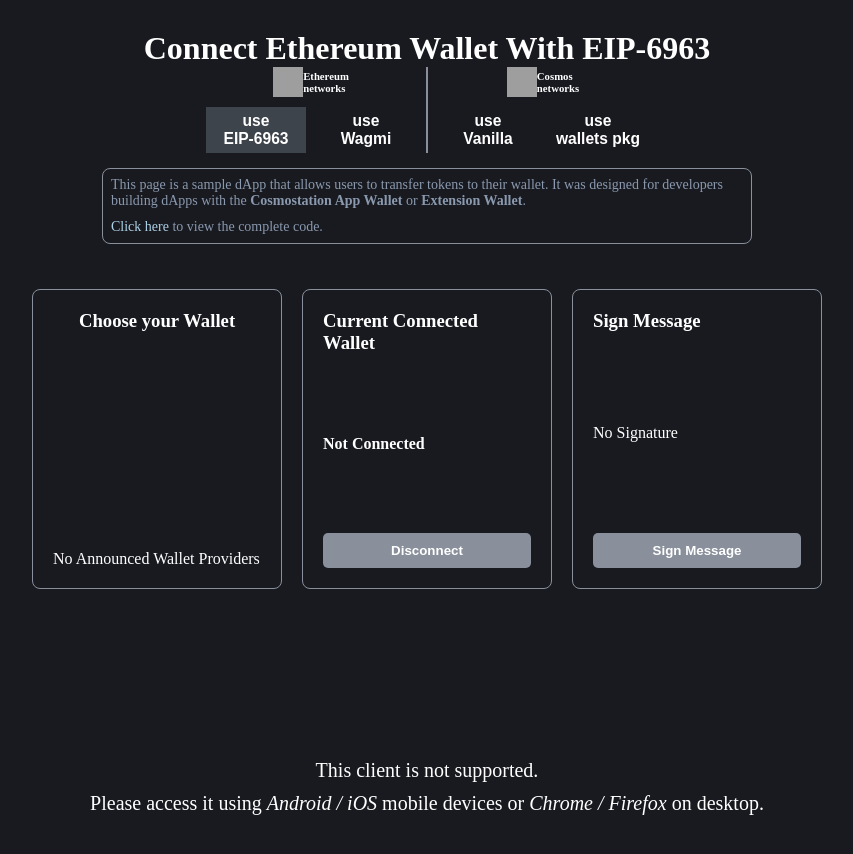
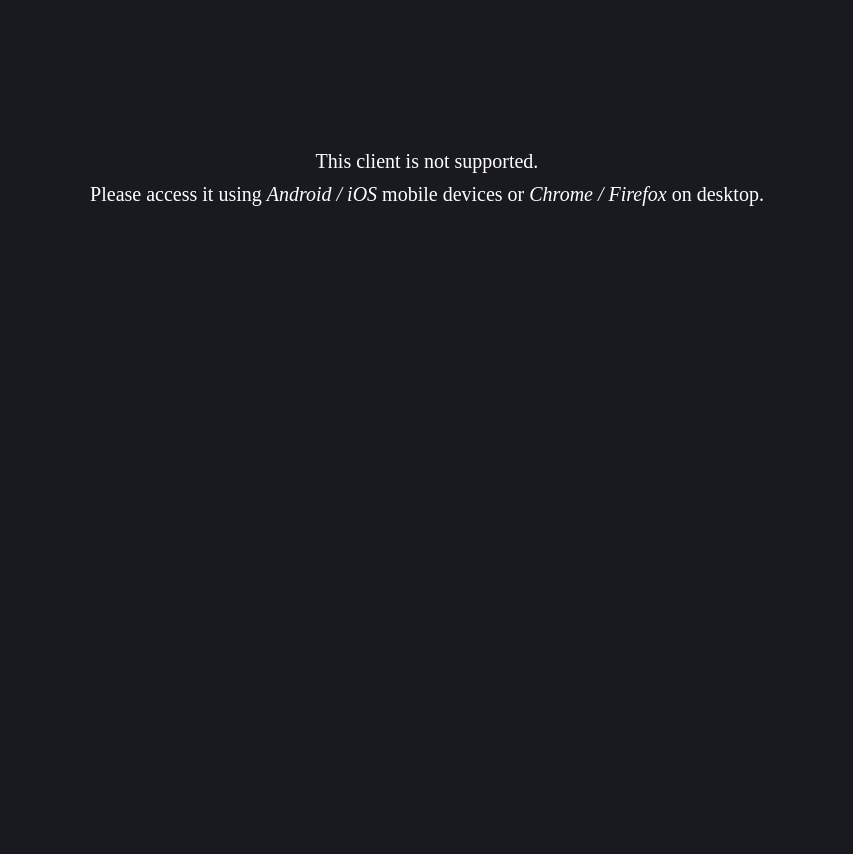
Before and after one commit to cosmostation/cosmostation-app-injection-example, a React (Vite) app: page / in a window 1280 px wide. Shown: the top 854 px of the page, without its empty margins (213-1066 px from the left). After the commit the page ends 800 px from the top, so only its background shows below. Built offline with nearby package versions, Linux system fonts and the light colour scheme; grey boxes are pictures that could not be loaded; what wagmi would draw is missing.

Commit message:
style: 헤더 마진 추가 및 내용 컨테이너 여백 조정, 불필요한 공지 제거

```diff
--- a/src/App.module.scss
+++ b/src/App.module.scss
@@ -5,6 +5,10 @@
   flex-direction: column;
   align-items: center;
   padding: 30px 20px 20px;
+}
+
+.header {
+  margin-bottom: 20px;
 }
 
 .title {
@@ -94,6 +98,8 @@
   column-gap: 10px;
 
   overflow: auto;
+
+  margin: 20px 0;
 }
 
 .chainCategory {
--- a/src/App.tsx
+++ b/src/App.tsx
@@ -14,7 +14,6 @@
 import EthereumImage from "./assets/images/ethereum.png";
 import CosmosImage from "./assets/images/cosmos.png";
 
-// NOTE 로컬호스트로 접근했을때, 웹,앱 정상 동작, 로컬네트워크로 접근했을때, 웹 몇몇 지갑 리스팅X, 앱또한 마찬가지
 const queryClient = new QueryClient();
 
 const connectType = {
@@ -27,13 +26,12 @@
 const title = {
   "eip-6963": "Connect Ethereum Wallet With EIP-6963",
   wagmi: "Connect Ethereum Wallet With Wagmi",
-  "vanilla-cosmos": "Connect Cosmos Wallets with Vanilla",
-  "@cosmostation/wallets": "Connect Cosmos Wallets with @cosmostation/wallets",
+  "vanilla-cosmos": "Connect Cosmos Wallet with Vanilla",
+  "@cosmostation/wallets": "Connect Cosmos Wallet with @cosmostation/wallets",
 };
 
 type ConnectType = (typeof connectType)[keyof typeof connectType];
 
-// TODO 디자인 작업
 const App: React.FC = () => {
   const { isInstalled, downloadUrl } = useCosmostation();
   const { isMobile, isAndroid, isiOS } = useUserAgent();
@@ -59,10 +57,56 @@
     [downloadUrl, isAndroid, isiOS]
   );
 
+  if (!isInstalled && !downloadUrl) {
     return (
-    // TODO 설치여부, ua에 따라 분기처리 필요.
+      <div className={styles.warning}>
+        <p>This client is not supported.</p>
+        <p>
+          Please access it using <i>Android / iOS</i> mobile devices or&nbsp;
+          <i>Chrome / Firefox</i> on desktop.
+        </p>
+      </div>
+    );
+  }
+
+  if (!isInstalled && !!downloadUrl && isMobile) {
+    return (
+      <div className={styles.warning}>
+        <p>
+          This page is accessible via the Cosmostation App Wallet or desktop web
+          page.
+        </p>
+        <p>
+          <a
+            href="#none"
+            onClick={() => onLaunchApp(window.location.href)}
+            className={styles.link}
+          >
+            Click here
+          </a>
+          &nbsp;to launch the dApp within the Cosmostation App Wallet.
+        </p>
+      </div>
+    );
+  }
+
+  if (!isInstalled && !!downloadUrl && !isMobile) {
+    return (
+      <div className={styles.warning}>
+        <p>The Cosmostation Wallet Extension is missing.</p>
+        <p>
+          <a href={downloadUrl} className={styles.link} target="_blank">
+            Click here
+          </a>
+          &nbsp;to install, then refresh the page to continue.
+        </p>
+      </div>
+    );
+  }
+
+  return (
     <div className={styles.container}>
-      <h1>{title[activeType]}</h1>
+      <h1 className={styles.header}>{title[activeType]}</h1>
 
       <div className={styles.connectTypeButtonWrapper}>
         <div className={styles.chainCategory}>
@@ -155,14 +199,11 @@
         </CosmosProvider>
       )}
 
-      {isInstalled && (
-        <>
-          <h2 className={styles.title}>Cosmos Wallets</h2>
       <div className={styles.notice}>
         <p>
           This page is a sample dApp that allows users to transfer tokens to
-              their wallet. It was designed for developers building dApps with
-              the <b>Cosmostation App Wallet</b> or <b>Extension Wallet</b>.
+          their wallet. It was designed for developers building dApps with the{" "}
+          <b>Cosmostation App Wallet</b> or <b>Extension Wallet</b>.
         </p>
         <p>
           <a
@@ -175,46 +216,6 @@
           &nbsp;to view the complete code.
         </p>
       </div>
-        </>
-      )}
-      {!isInstalled && !downloadUrl && (
-        <div className={styles.warning}>
-          <p>This client is not supported.</p>
-          <p>
-            Please access it using <i>Android / iOS</i> mobile devices or&nbsp;
-            <i>Chrome / Firefox</i> on desktop.
-          </p>
-        </div>
-      )}
-      {!isInstalled && !!downloadUrl && isMobile && (
-        <div className={styles.warning}>
-          <p>
-            This page is accessible via the Cosmostation App Wallet or desktop
-            web page.
-          </p>
-          <p>
-            <a
-              href="#none"
-              onClick={() => onLaunchApp(window.location.href)}
-              className={styles.link}
-            >
-              Click here
-            </a>
-            &nbsp;to launch the dApp within the Cosmostation App Wallet.
-          </p>
-        </div>
-      )}
-      {!isInstalled && !!downloadUrl && !isMobile && (
-        <div className={styles.warning}>
-          <p>The Cosmostation Wallet Extension is missing.</p>
-          <p>
-            <a href={downloadUrl} className={styles.link} target="_blank">
-              Click here
-            </a>
-            &nbsp;to install, then refresh the page to continue.
-          </p>
-        </div>
-      )}
       {/* <Logger /> */}
     </div>
   );
--- a/src/components/Cosmos/CosmostationWalletsPkg/index.tsx
+++ b/src/components/Cosmos/CosmostationWalletsPkg/index.tsx
@@ -15,8 +15,6 @@
 
 const CosmostationWalletsPkg: React.FC = () => {
   const { isMobile, isChrome, isFirefox } = useUserAgent();
-
-  console.log("🚀 ~ isMobile:", isMobile);
 
   const chain = chains[0];
 
@@ -166,8 +164,6 @@
 
   useEffect(() => {
     // NOTE 모바일일 경우 window.keplr에도 cosmostation의 프로바이더를 인젝트해서 사용중이기 때문에 같은 프로바이더가 중복리스팅되지 않도록 작업.
-
-    // FIXME 이거 바로 true가 뜨는게 아니라 시간차로 true로 바뀌어서 수정이 필요함.
     if (isChrome || isFirefox) {
       registerKeplrWallet();
     }
@@ -178,27 +174,8 @@
     }
   }, [cosmosWallets, isChrome, isFirefox, isMobile, selectWallet]);
 
-  // TODO 모바일인 경우에는 useEffect로 바로 연결되도록 작업.
-
   return (
     <>
-      <div className={styles.notice}>
-        <p>
-          This page is a sample dApp that allows users to transfer tokens to
-          their wallet. It was designed for developers building dApps with the{" "}
-          <b>Cosmostation App Wallet</b> or <b>Extension Wallet</b>.
-        </p>
-        <p>
-          <a
-            className={styles.link}
-            href="https://github.com/cosmostation/cosmostation-app-injection-example"
-            target="_blank"
-          >
-            Click here
-          </a>
-          &nbsp;to view the complete code.
-        </p>
-      </div>
       <div className={styles.container}>
         <div className={styles.contentsContainer}>
           <h3 className={styles.title}>Choose your Wallet</h3>
--- a/src/components/Cosmos/Vanilla/index.tsx
+++ b/src/components/Cosmos/Vanilla/index.tsx
@@ -59,24 +59,6 @@
 
   return (
     <>
-      <div className={styles.notice}>
-        <p>
-          This page is a sample dApp that allows users to transfer tokens to
-          their wallet. It was designed for developers building dApps with the{" "}
-          <b>Cosmostation App Wallet</b> or <b>Extension Wallet</b>.
-        </p>
-        <p>
-          <a
-            className={styles.link}
-            href="https://github.com/cosmostation/cosmostation-app-injection-example"
-            target="_blank"
-          >
-            Click here
-          </a>
-          &nbsp;to view the complete code.
-        </p>
-      </div>
-
       <div className={styles.container}>
         <div className={styles.contentsContainer}>
           <h3 className={styles.title}>Choose your Wallet</h3>
--- a/src/components/Ethereum/Vanilla/index.tsx
+++ b/src/components/Ethereum/Vanilla/index.tsx
@@ -1,10 +1,13 @@
-import React, { useMemo, useState } from "react";
+import React, { useEffect, useMemo, useState } from "react";
 
 import styles from "./index.module.scss";
 import { useEthereumWallets } from "../../../hooks/useEthereumWallets";
 import WalletButton from "../../UI/WalletButton";
+import useUserAgent from "../../../hooks/useUserAgent";
 
 const VanillaEthereumConnect: React.FC = () => {
+  const { isMobile } = useUserAgent();
+
   const [selectedWallet, setSelectedWallet] = useState<EIP6963ProviderDetail>();
   const [userAccount, setUserAccount] = useState<string>("");
   const connectableWallets = useEthereumWallets();
@@ -38,23 +41,22 @@
     }
   };
 
-  // FIXME Cancel이라는 에러 메시지와 함꼐 작동 안됨.
   const signMessageWithEVMWallet = async (msg: string) => {
     if (!selectedWallet) {
-      alert("No selected wallet");
       throw new Error("No selected wallet");
     }
 
     // TODO 앱에서 개발모드로 진입시 이게 무조건 필요함. 이거 없으면 앱에서는 작동안함.
+    if (isMobile) {
       await selectedWallet.provider.request({
         method: "eth_chainId",
       });
 
-    // TODO 앱에서 개발모드로 진입시 이게 무조건 필요함. 이거 없으면 앱에서는 작동안함.
       await selectedWallet.provider.request({
         method: "wallet_switchEthereumChain",
         params: [{ chainId: "0x1" }],
       });
+    }
 
     const signature = (await selectedWallet.provider
       .request({ method: "personal_sign", params: [msg, userAccount] })
@@ -62,6 +64,12 @@
 
     return signature;
   };
+
+  useEffect(() => {
+    if (isMobile) {
+      connectWallet(connectableWallets[0]);
+    }
+  }, [connectableWallets, isMobile]);
 
   if (!connectableWallets) {
     return (
@@ -74,24 +82,6 @@
 
   return (
     <>
-      <div className={styles.notice}>
-        <p>
-          This page is a sample dApp that allows users to transfer tokens to
-          their wallet. It was designed for developers building dApps with the{" "}
-          <b>Cosmostation App Wallet</b> or <b>Extension Wallet</b>.
-        </p>
-        <p>
-          <a
-            className={styles.link}
-            href="https://github.com/cosmostation/cosmostation-app-injection-example"
-            target="_blank"
-          >
-            Click here
-          </a>
-          &nbsp;to view the complete code.
-        </p>
-      </div>
-
       <div className={styles.container}>
         <div className={styles.contentsContainer}>
           <h3 className={styles.title}>Choose your Wallet</h3>
--- a/src/components/Ethereum/Wagmi/index.tsx
+++ b/src/components/Ethereum/Wagmi/index.tsx
@@ -1,9 +1,16 @@
-import React, { useMemo, useState } from "react";
+import React, { useEffect, useMemo, useState } from "react";
 
 import styles from "./index.module.scss";
-import { useAccount, useConnect, useDisconnect, useSignMessage } from "wagmi";
+import {
+  useAccount,
+  useConnect,
+  useDisconnect,
+  useSignMessage,
+  useSwitchChain,
+} from "wagmi";
 import BrowserWalletImg from "../../../assets/images/wallet.png";
 import WalletButton from "../../UI/WalletButton";
+import useUserAgent from "../../../hooks/useUserAgent";
 
 const Wagmi: React.FC = () => {
   const {
@@ -13,15 +20,15 @@
     isConnecting,
     isDisconnected,
   } = useAccount();
+  const { isMobile } = useUserAgent();
 
   const { connectors, connectAsync } = useConnect();
-
   const { disconnect } = useDisconnect();
 
   const [signature, setSignature] = useState("");
   const [isProcessingSignMessage, setIsProcessingSignMessage] = useState(false);
 
-  const selectedConnector2 = useMemo(() => {
+  const customedSelectedConnector = useMemo(() => {
     const isInjectedWallet = selectedConnector?.name === "Injected";
 
     const name = isInjectedWallet ? "Browser Wallet" : selectedConnector?.name;
@@ -40,26 +47,18 @@
   // 지갑 관련 api훅들은 아래의 docs에서 확인 가능
   // https://wagmi.sh/react/api/hooks
   const { signMessageAsync } = useSignMessage();
+  const { switchChain } = useSwitchChain();
+
+  useEffect(() => {
+    if (isMobile) {
+      connectAsync({
+        connector: connectors[0],
+      });
+    }
+  }, [connectAsync, connectors, isMobile]);
 
   return (
     <>
-      <div className={styles.notice}>
-        <p>
-          This page is a sample dApp that allows users to transfer tokens to
-          their wallet. It was designed for developers building dApps with the{" "}
-          <b>Cosmostation App Wallet</b> or <b>Extension Wallet</b>.
-        </p>
-        <p>
-          <a
-            className={styles.link}
-            href="https://github.com/cosmostation/cosmostation-app-injection-example"
-            target="_blank"
-          >
-            Click here
-          </a>
-          &nbsp;to view the complete code.
-        </p>
-      </div>
       <div className={styles.container}>
         <div className={styles.contentsContainer}>
           <h3 className={styles.title}>Choose your Wallet</h3>
@@ -114,10 +113,10 @@
                 <div className={styles.connectedWallet}>
                   <img
                     className={styles.connectedWalletImage}
-                    src={selectedConnector2?.icon}
+                    src={customedSelectedConnector?.icon}
                   />
                   <div className={styles.walletName}>
-                    {selectedConnector2?.name}
+                    {customedSelectedConnector?.name}
                   </div>
                 </div>
                 <div className={styles.workBreak}>{address}</div>
@@ -157,6 +156,10 @@
                 try {
                   setIsProcessingSignMessage(true);
 
+                  if (isMobile) {
+                    await switchChain({ chainId: 1 });
+                  }
+
                   const signature = await signMessageAsync({
                     message: "Example `personal_sign` message",
                   });
```
Lines whose indentation alone changed are shown as unchanged.
